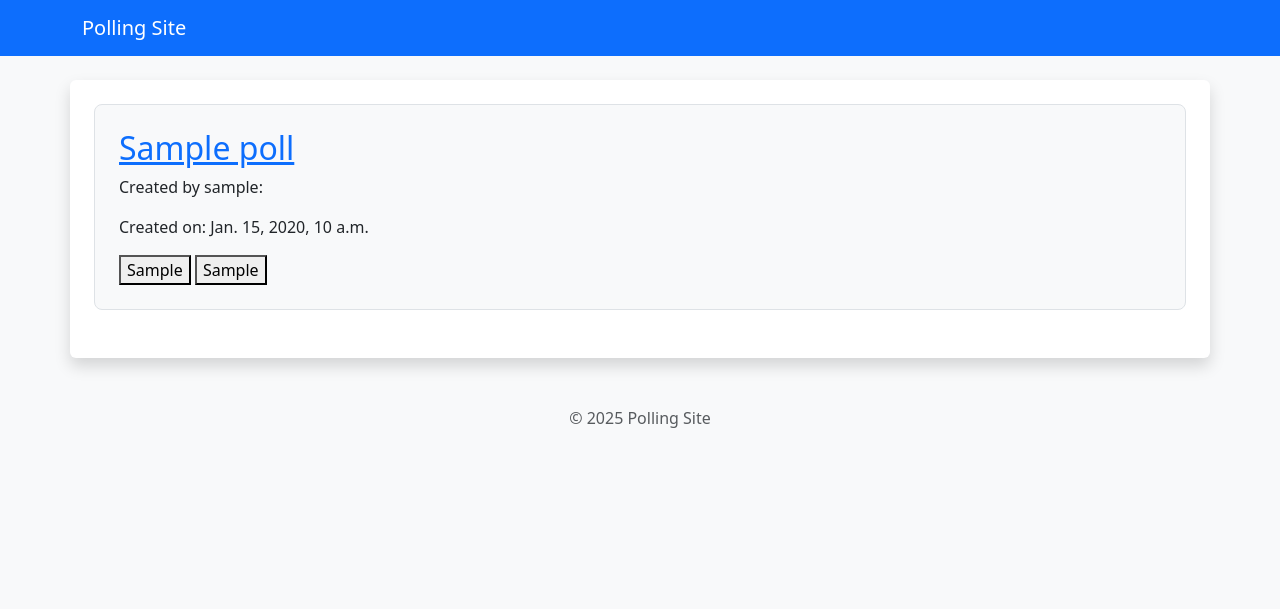
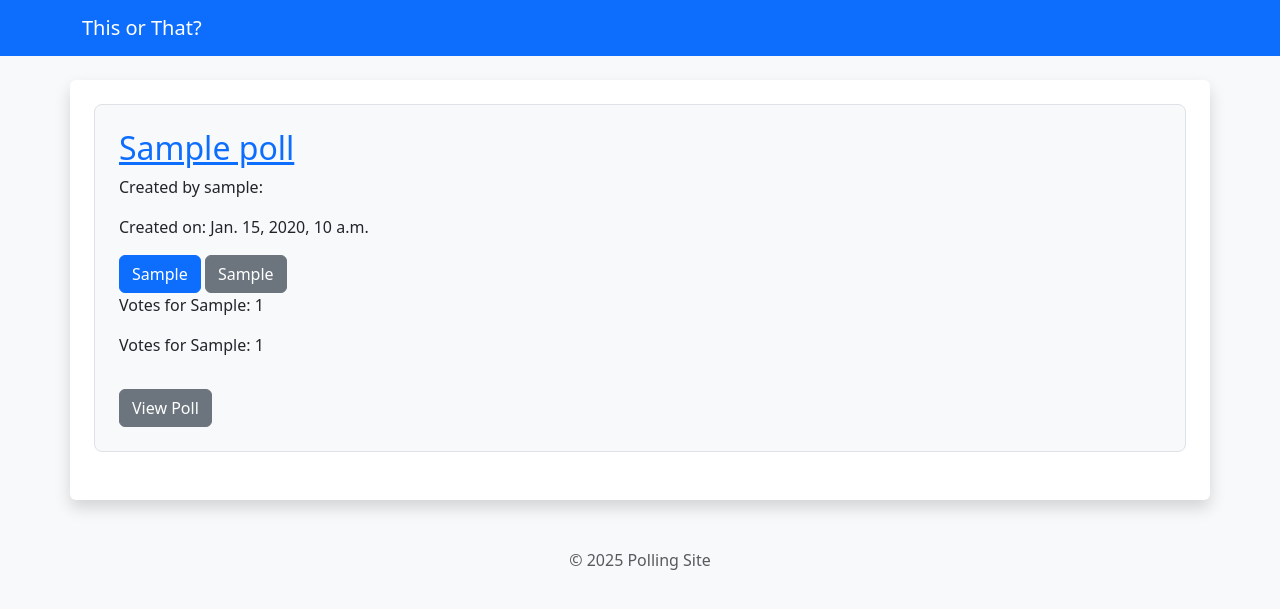
Before and after one commit to Sockmonkey11/thisorthat_app, a Django app: page / in a window 1280 px wide. Shown: the top 609 px of the page. Run offline with Django 5.2, Linux system fonts and the light colour scheme; tables that the repository leaves empty hold one stand-in row (values such as "Sample post").

Commit message:
Added actual voting

```diff
--- a/polling_site/models.py
+++ b/polling_site/models.py
@@ -6,9 +6,20 @@ class Polls(models.Model):
     question = models.CharField(max_length=200)
     pub_date = models.DateTimeField('date published')
     option1 = models.CharField(max_length=200, default='Option 1')
+    vote_count1 = models.IntegerField(default=0)
     option2 = models.CharField(max_length=200, default='Option 2')
+    vote_count2 = models.IntegerField(default=0)
+
+
 
     def __str__(self):
         return self.question
     def published(self):
         return self.pub_date <= timezone.now()
+
+class Vote(models.Model):
+    user = models.ForeignKey('auth.User', on_delete=models.CASCADE)
+    poll = models.ForeignKey(Polls, on_delete=models.CASCADE)
+
+    def __str__(self):
+        return f"{self.user.username} voted on {self.poll.question}"
--- a/polling_site/templates/polling_site/base.html
+++ b/polling_site/templates/polling_site/base.html
@@ -3,7 +3,7 @@
 <html lang="en">
 <head>
     <meta charset="UTF-8">
-    <title>{% block title %}Polling Site{% endblock %}</title>
+    <title>{% block title %}This or That?{% endblock %}</title>
     <!-- Bootstrap CSS -->
     <link href="https://cdn.jsdelivr.net/npm/bootstrap@5.3.3/dist/css/bootstrap.min.css" rel="stylesheet">
     <!-- Custom CSS -->
@@ -12,7 +12,7 @@
 <body class="bg-light">
     <nav class="navbar navbar-expand-lg navbar-dark bg-primary mb-4">
         <div class="container">
-            <a class="navbar-brand" href="/">Polling Site</a>
+            <a class="navbar-brand" href="/">This or That?</a>
         </div>
     </nav>
     <div class="container shadow p-4 bg-white rounded">
--- a/polling_site/templates/polling_site/home.html
+++ b/polling_site/templates/polling_site/home.html
@@ -10,8 +10,13 @@
         </h2>
         <p>Created by {{ poll.author}}:</p>
         <p>Created on: {{ poll.pub_date }}</p>
-        <button>{{ poll.option1}}</button>
-        <button>{{ poll.option2}}</button>
+        {% csrf_token %}
+        <button type="submit" name="vote" value="option1" class="btn btn-primary"{% if poll.id in has_voted %}disabled{%endif%}>{{ poll.option1 }}</button>
+        <button type="submit" name="vote" value="option2" class="btn btn-secondary"{% if poll.id in has_voted %}disabled{%endif%}>{{ poll.option2 }}</button>
+        </form>
+    <p>Votes for {{ poll.option1 }}: {{ poll.vote_count1 }}</p>
+    <p>Votes for {{ poll.option2 }}: {{ poll.vote_count2 }}</p>
+        <a href="{% url 'poll_detail' poll.id %}" class="btn btn-secondary mt-3">View Poll</a>
     </div>
 {% empty %}
     <p>No polls available at the moment.</p>
--- a/polling_site/views.py
+++ b/polling_site/views.py
@@ -1,5 +1,5 @@
 from django.shortcuts import render, get_object_or_404
-from .models import Polls
+from .models import Polls,Vote
 from .forms import PollForm
 from django.utils import timezone
 from django.shortcuts import redirect
@@ -12,7 +12,24 @@ def home(request):
 
 def poll_detail(request, poll_id):
     poll = Polls.objects.get(id=poll_id)
-    return render(request, "polling_site/polling_detail.html", {"poll": poll})
+    has_voted = False
+    if request.user.is_authenticated:
+        has_voted = Vote.objects.filter(user=request.user, poll = poll).exists()
+
+    if request.method == "POST" and not has_voted:
+        vote = request.POST.get("vote")
+        if vote == "option1":
+            poll.vote_count1 += 1
+        elif vote == "option2":
+            poll.vote_count2 += 1
+        poll.save()
+        if request.user.is_authenticated:
+            Vote.objects.create(user=request.user, poll=poll)
+        return redirect('poll_detail', poll_id=poll.id)
+
+    if request.user.is_authenticated:
+     has_voted = Vote.objects.filter(user=request.user, poll=poll).exists()
+    return render(request, "polling_site/polling_detail.html", {"poll": poll ,"has_voted": has_voted})
 
 def create_poll(request):
     if request.method == "POST":
```
Also changed, not shown: polling_site/templates/polling_site/polling_detail.html (+8 -2 lines), polling_site/migrations/0003_polls_vote_count1_polls_vote_count2.py (added), polling_site/migrations/0004_vote.py (added).
